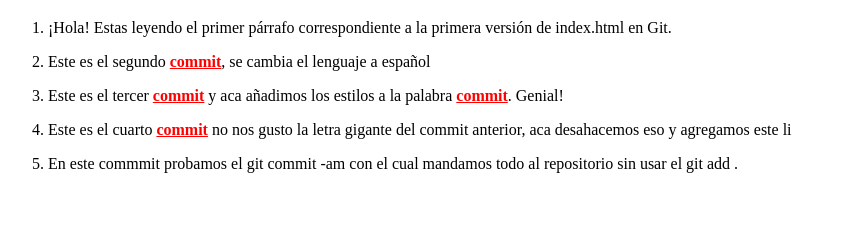
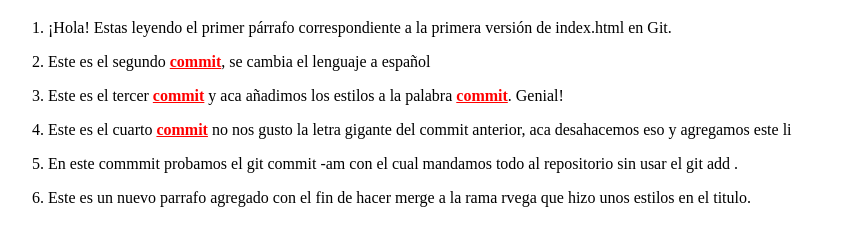
Before and after one commit to RafaVega/practicaGit, a plain HTML site: page index.html in a window 1280 px wide. Shown: the part 61-306 px from the top of the page, without its empty margins (0-847 px from the left). Drawn offline with Linux system fonts and the light colour scheme.

Commit message:
Agregamos parrafo y estilo diferentes

```diff
--- a/index.html
+++ b/index.html
@@ -35,6 +35,11 @@
 			En este commmit probamos el git commit -am con el cual mandamos todo al repositorio sin usar el git add .
 		</p>
 	</li>
+	<li>
+		<p>
+			Este es un nuevo parrafo agregado con el fin de hacer merge a la rama rvega que hizo unos estilos en el titulo.
+		</p>
+	</li>
     </ol>
 </body>
 </html>
```
